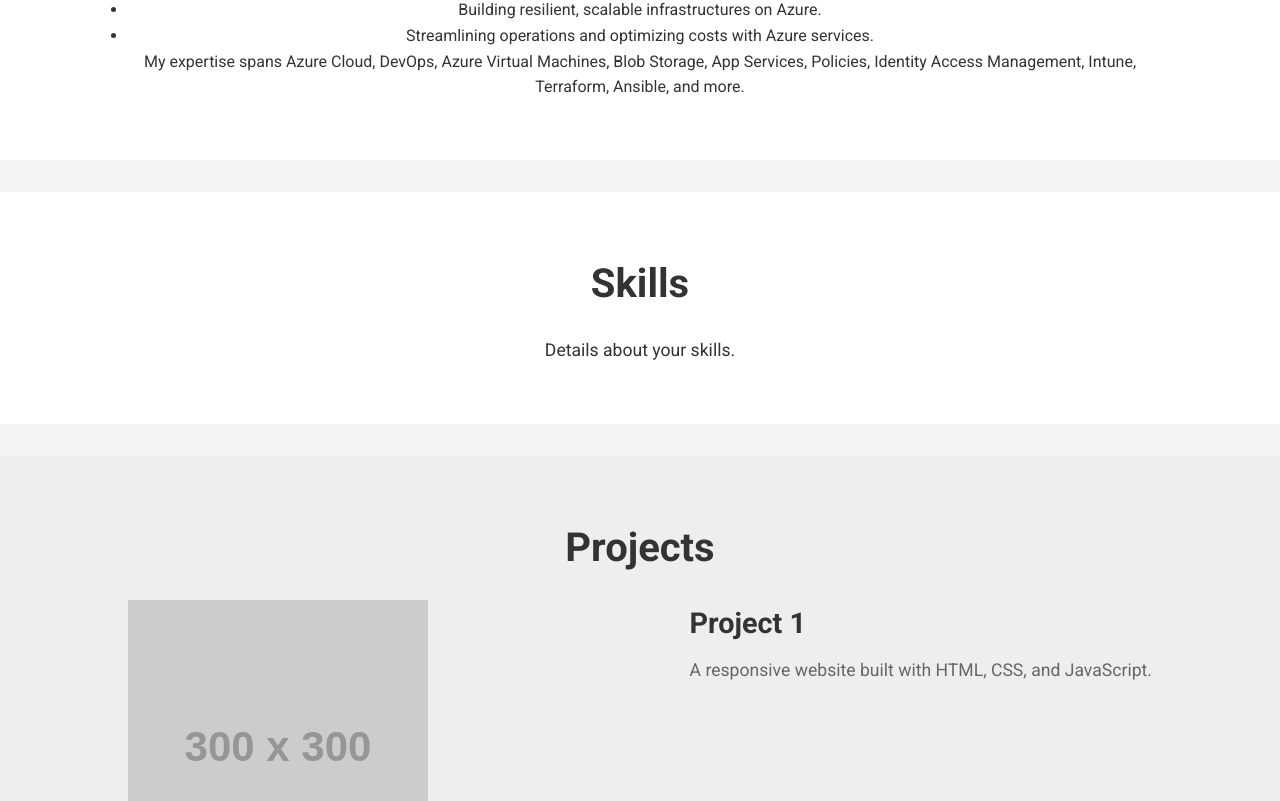
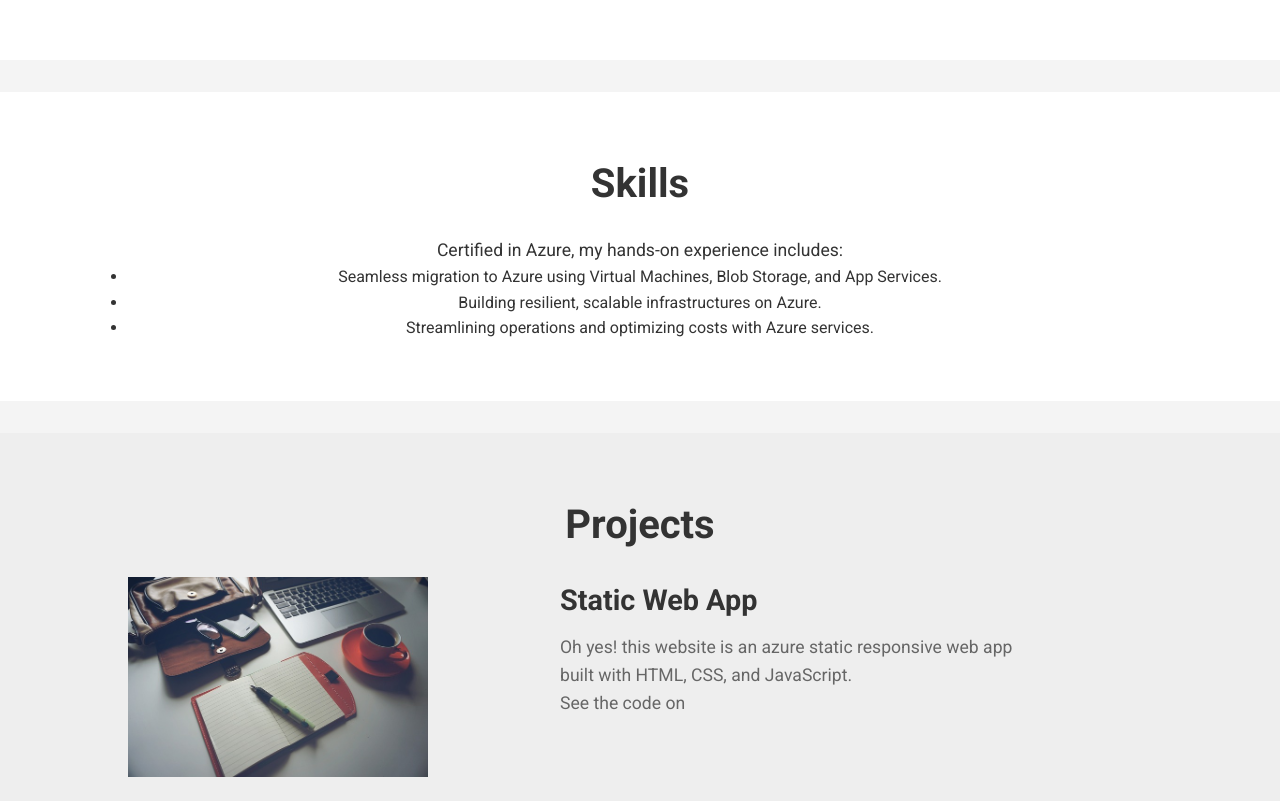
Before and after one commit to xavierihee/portfolio-landing, a website: page src/index.html in a window 1280 px wide. Shown: the part 859-1660 px from the top of the page. Drawn offline with Linux system fonts and the light colour scheme; placeholder pictures from the web are drawn by us.

Commit message:
add images to projects

```diff
--- a/src/index.html
+++ b/src/index.html
@@ -47,16 +47,7 @@
     <div class="container">
       <h2>About Me</h2>
       <p>Experienced cloud enthusiast with expertise in planning, designing, deploying, and managing enterprise cloud infrastructure. I excel in high-stakes environments, leveraging technologies like Active Directory, Azure Active Directory, Azure Policies, and Identity Access Management.
-
         Currently honing my skills in Azure Cloud and DevOps, I engage in real-world projects to harness Microsoft Azure's capabilities. I aid organizations in transitioning from on-premises setups to the Cloud.
-
-        Certified in Azure, my hands-on experience includes:
-        <ul>
-          <li>Seamless migration to Azure using Virtual Machines, Blob Storage, and App Services.</li>
-          <li>Building resilient, scalable infrastructures on Azure.</li>
-          <li>Streamlining operations and optimizing costs with Azure services.</li>
-        </ul>
-
         My expertise spans Azure Cloud, DevOps, Azure Virtual Machines, Blob Storage, App Services, Policies, Identity Access Management, Intune, Terraform, Ansible, and more.</p>
     </div>
   </section>
@@ -65,7 +56,13 @@
   <section id="skills">
     <div class="container">
       <h2>Skills</h2>
-      <p>Details about your skills.</p>
+      <p>Certified in Azure, my hands-on experience includes:
+        <ul>
+          <li>Seamless migration to Azure using Virtual Machines, Blob Storage, and App Services.</li>
+          <li>Building resilient, scalable infrastructures on Azure.</li>
+          <li>Streamlining operations and optimizing costs with Azure services.</li>
+        </ul>
+      </p>
     </div>
   </section>
 
@@ -74,14 +71,14 @@
     <div class="container">
       <h2>Projects</h2>
       <div class="project">
-        <img src="https://via.placeholder.com/300" alt="Project 1">
+        <img src="/src/laptop.jpg" alt="Project 1">
         <div class="project-info">
-          <h3>Project 1</h3>
-          <p>A responsive website built with HTML, CSS, and JavaScript.</p>
+          <h3>Static Web App</h3>
+          <p>Oh yes! this website is an azure static responsive web app built with HTML, CSS, and JavaScript.<br/>See the code on <a href="https://github.com/xavierihee/portfolio-landing/"> </p>
         </div>
       </div>
       <div class="project">
-        <img src="https://via.placeholder.com/300" alt="Project 2">
+        <img src="/src/camera.jpg" alt="Project 2">
         <div class="project-info">
           <h3>Project 2</h3>
           <p>An e-commerce platform with a modern UI and back-end integration.</p>
@@ -94,12 +91,19 @@
   <section id="contact">
     <div class="container">
       <h2>Contact Me</h2>
-      <form action="#">
+     <!-- <form action="#">
         <input type="text" placeholder="Your Name" required>
         <input type="email" placeholder="Your Email" required>
         <textarea placeholder="Your Message" required></textarea>
         <button type="submit">Send Message</button>
       </form>
+      -->
+      <ul>
+        <li><a href="https://www.linkedin.com/in/xavierihee" target="_blank" aria-label="LinkedIn"><img src="linkedin-icon.png" alt="LinkedIn"></a></li>
+        <li><a href="https://www.twitter.com/xavierihee.dev" target="_blank" aria-label="Twitter"><img src="twitter-icon.png" alt="Twitter"></a></li>
+        <li><a href="https://www.youtube.com/xavierihee.dev" target="_blank" aria-label="YouTube"><img src="youtube-icon.png" alt="YouTube"></a></li>
+        <li><a href="https://www.tiktok.com/@xavierihee.dev" target="_blank" aria-label="TikTok"><img src="tiktok-icon.png" alt="TikTok"></a></li>
+      </ul>
     </div>
   </section>
 
@@ -107,12 +111,6 @@
   <footer>
     <div class="container">
       <p>&copy; 2025 Xavier Ihee. All rights reserved.</p>
-      <ul>
-        <li><a href="https://www.linkedin.com/in/xavierihee" target="_blank" aria-label="LinkedIn"><img src="linkedin-icon.png" alt="LinkedIn"></a></li>
-        <li><a href="https://www.twitter.com/xavierihee.dev" target="_blank" aria-label="Twitter"><img src="twitter-icon.png" alt="Twitter"></a></li>
-        <li><a href="https://www.youtube.com/xavierihee.dev" target="_blank" aria-label="YouTube"><img src="youtube-icon.png" alt="YouTube"></a></li>
-        <li><a href="https://www.tiktok.com/@xavierihee.dev" target="_blank" aria-label="TikTok"><img src="tiktok-icon.png" alt="TikTok"></a></li>
-      </ul>
     </div>
   </footer>
 </body>
```
Also changed, not shown: src/camera.jpg (added), src/laptop.jpg (added).
